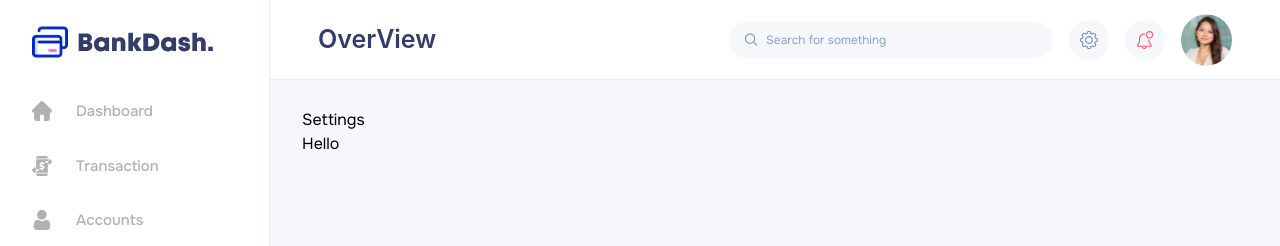
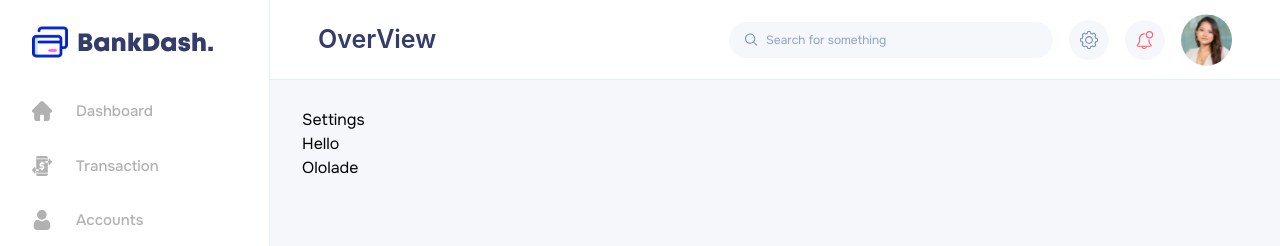
Before and after one commit to ololade154/BankDash-dashboard, a React (Vite) app: page /settings in a window 1280 px wide. Shown: the top 246 px of the page. Built offline with nearby package versions, Linux system fonts and the light colour scheme.

Commit message:
error correction

```diff
--- a/src/components/settingsPage.jsx
+++ b/src/components/settingsPage.jsx
@@ -3,6 +3,7 @@ export const SettingsPage = () => {
     <div>
       Settings
       <h1>Hello</h1>
+      <h2>Ololade</h2>
     </div>
   );
 };
```
